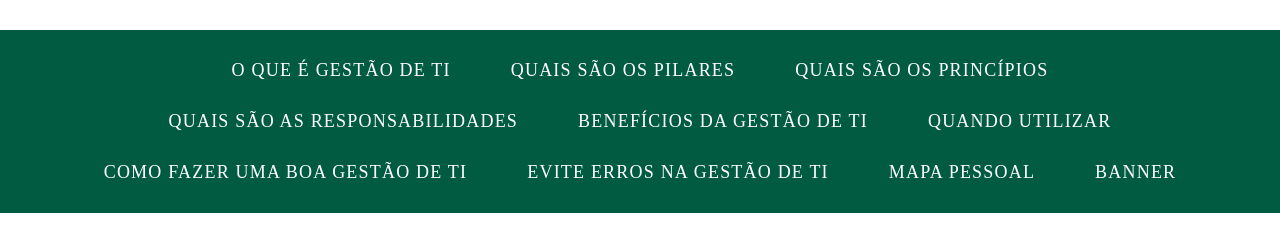
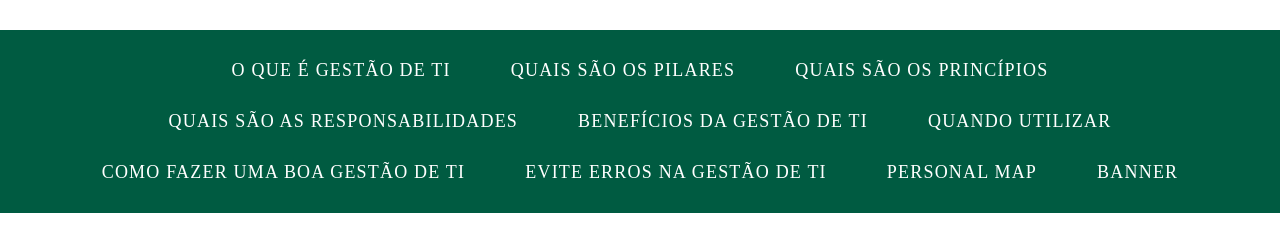
Before and after one commit to RaphaelDG08/portifolio-gestao-gerenciamento-ti, a plain HTML site: page index.html in a window 1280 px wide. Shown: the top 242 px of the page. Drawn offline with Linux system fonts and the light colour scheme.

Commit message:
personal-map

```diff
--- a/index.html
+++ b/index.html
@@ -17,7 +17,7 @@
     <li><a href="#6">Quando utilizar</a></li>
     <li><a href="#7">Como fazer uma boa gestão de TI</a></li>
     <li><a href="#8">Evite erros na gestão de TI</a></li>
-    <li><a href="#9">Mapa pessoal</a></li>
+    <li><a href="#9">Personal map</a></li>
     <li><a href="#10">Banner</a></li>
   </ul>
 </div>
```
